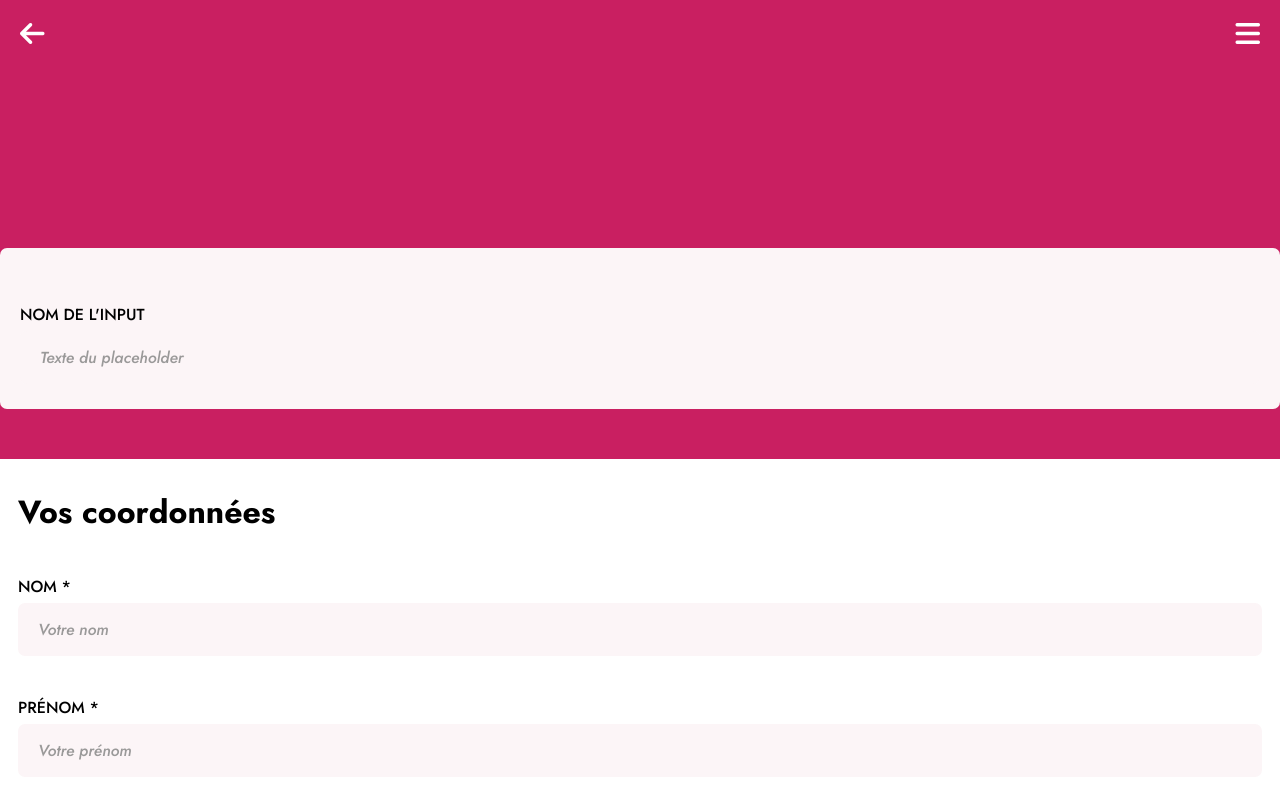
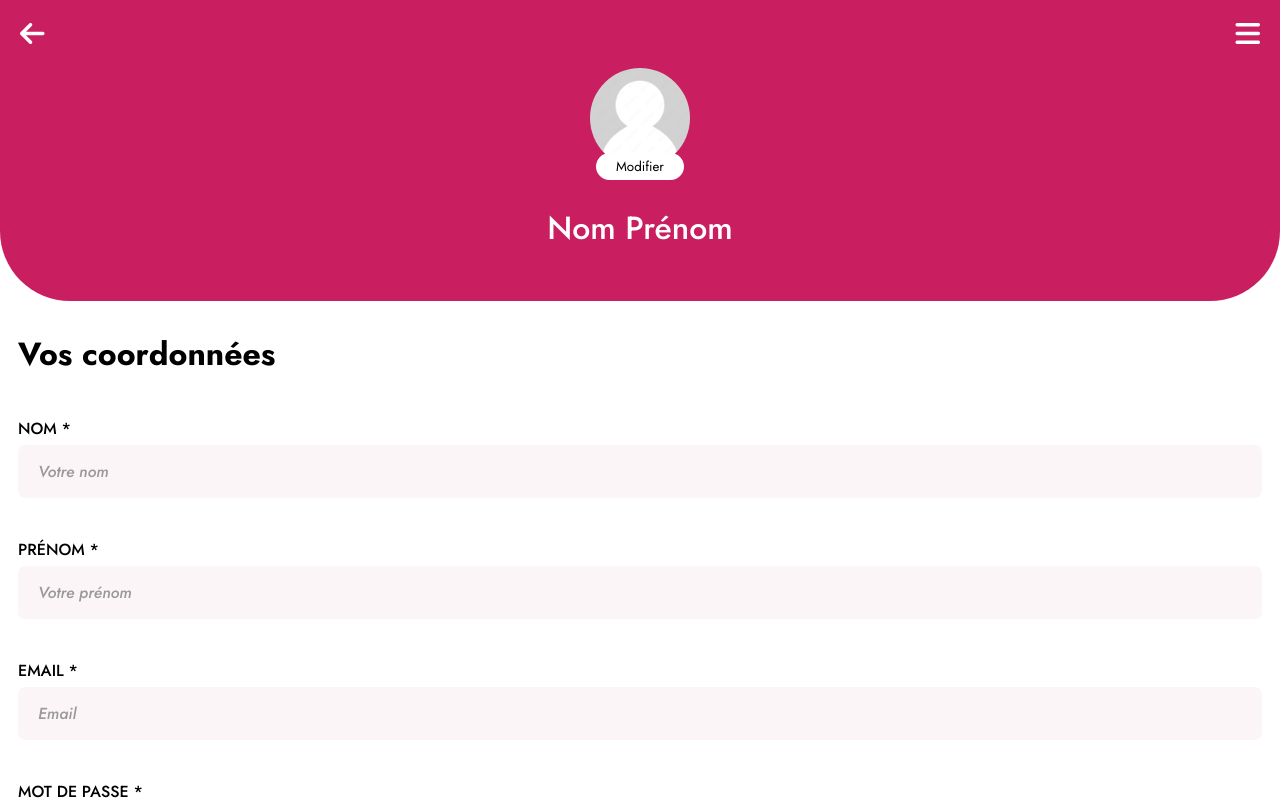
Before and after one commit to WildCodeSchool/2023-09-JS-BDX-P3-la-rive-droite, a React (Vite) app in the folder frontend/: page /edit-profil in a window 1280 px wide. Shown: the top 800 px of the page. Built offline with nearby package versions, Linux system fonts and the light colour scheme.

Commit message:
modified name headerlongUser + replace with the good header on userProfile

```diff
--- a/frontend/src/components/Headers/HeaderLongUser.jsx
+++ b/frontend/src/components/Headers/HeaderLongUser.jsx
@@ -12,7 +12,7 @@ function HeaderLongUser() {
           <img src="/src/assets/no-profile.jpg" alt="" />
         </div>
         <button type="button">Modifier</button>
-        <h1>Marie Delaire</h1>
+        <h1>Nom Prénom</h1>
       </div>
     </header>
   );
--- a/frontend/src/pages/ProfileUser/UserProfileModel.jsx
+++ b/frontend/src/pages/ProfileUser/UserProfileModel.jsx
@@ -4,12 +4,12 @@ import Input from "../../components/Inputs/Input";
 import ButtonMaxi from "../../components/Boutons/ButtonMaxi";
 import CompetenceSwitch from "../../components/Competence Switch/CompetenceSwitch";
 import AddSomething from "../../components/Add Something/AddSomething";
-import HeaderLongResearch from "../../components/Headers/HeaderLongResearch";
+import HeaderLongUser from "../../components/Headers/HeaderLongUser";
 
 function UserProfileUser() {
   return window.location.pathname === "/edit-profil" ? (
     <>
-      <HeaderLongResearch />
+      <HeaderLongUser />
       <div className="container-page">
         <Title titleText="Vos coordonnées" />
         <Input titleInput="Nom *" holderText="Votre nom" showInput />
```
